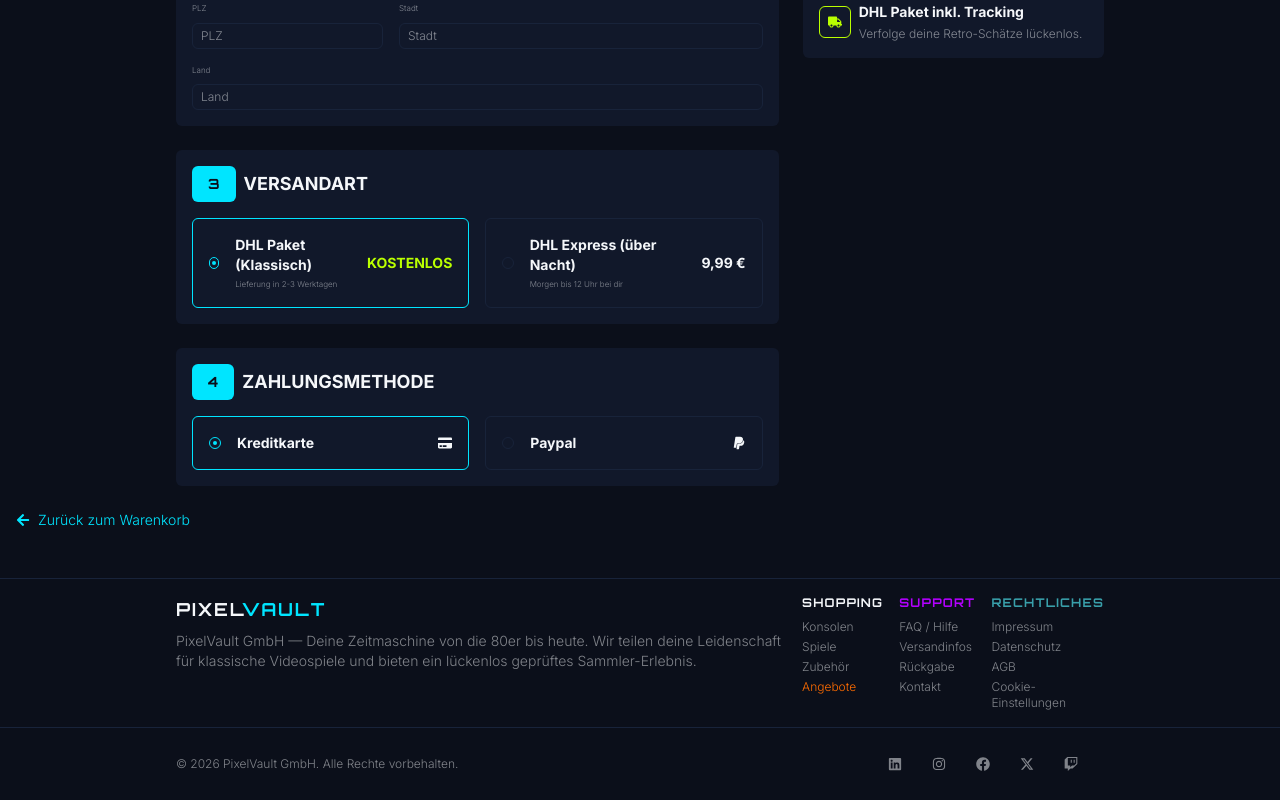
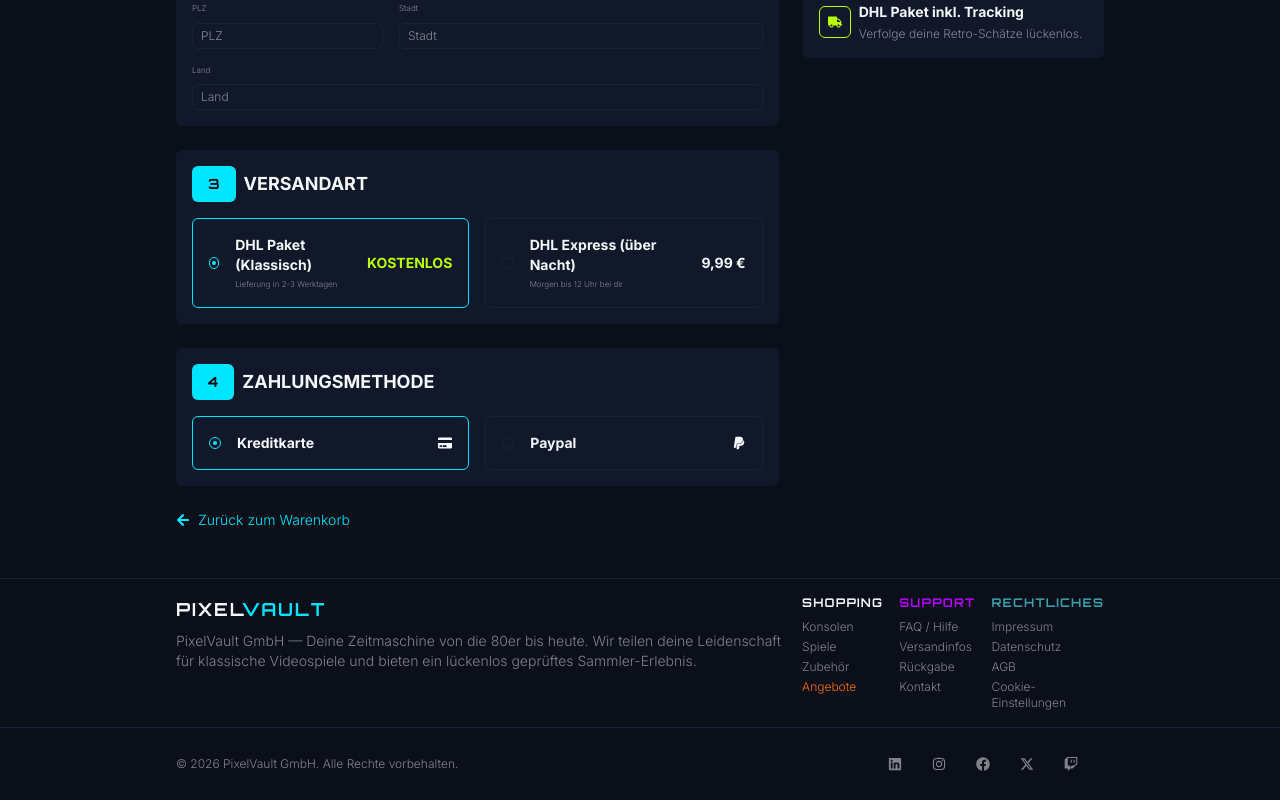
Before and after one commit to adriagomez-syntax/webshop-adria, a React (Vite) app: page /cart/checkout in a window 1280 px wide. Shown: the part 525-1325 px from the top of the page. Built offline with nearby package versions, Linux system fonts and the light colour scheme.

Commit message:
Fixed checkout footer display

```diff
--- a/src/components/checkout/CheckoutFooter.jsx
+++ b/src/components/checkout/CheckoutFooter.jsx
@@ -1,11 +1,14 @@
 import { FaArrowLeft } from "react-icons/fa";
 import { Link } from "react-router";
+import Section from "../common/Section";
 
 export default function CheckoutFooter() {
 	return (
-		<Link to="/cart" className="flex gap-2 items-center text-secondary hover:underline">
-			<FaArrowLeft />
-			<p>Zurück zum Warenkorb</p>
-		</Link>
+		<Section>
+			<Link to="/cart" className="flex gap-2 items-center text-secondary hover:underline">
+				<FaArrowLeft />
+				<p>Zurück zum Warenkorb</p>
+			</Link>
+		</Section>
 	)
 }
```
